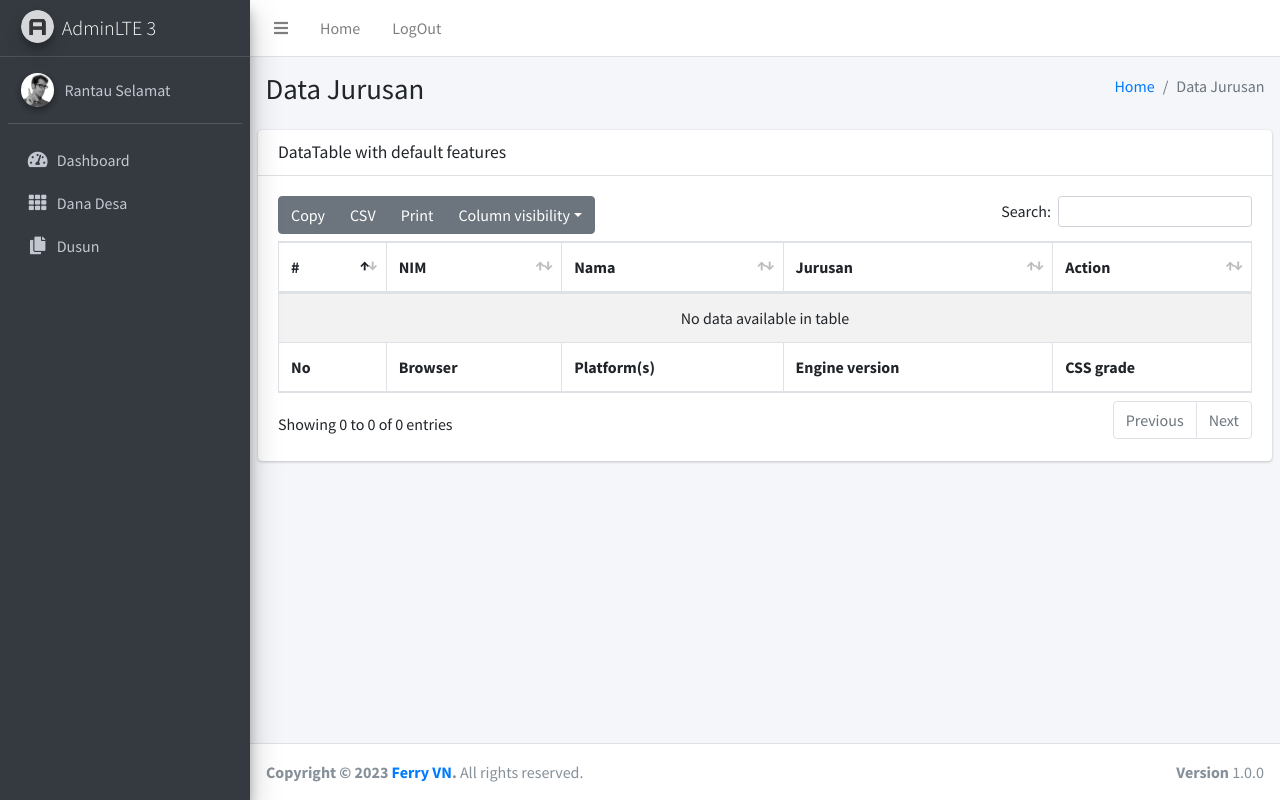
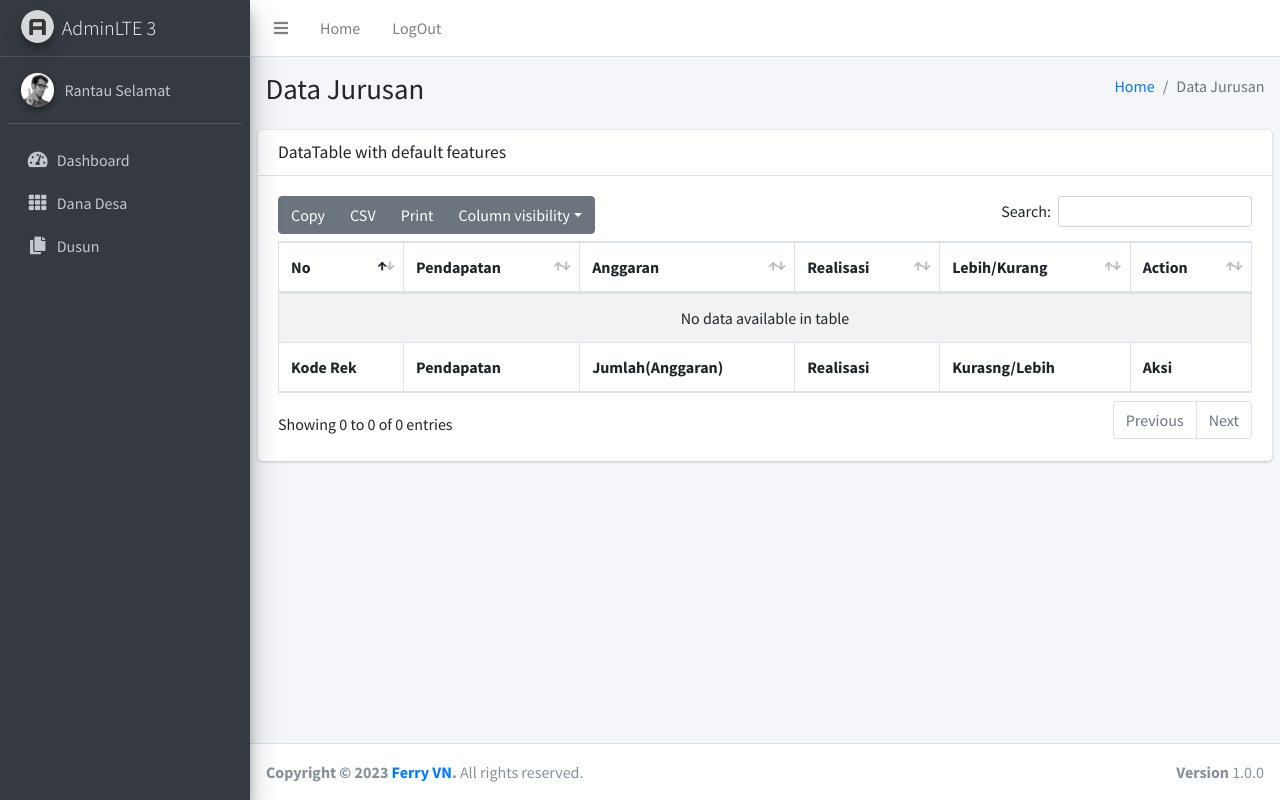
Before and after one commit to Ferryvn/feryfinal, a PHP site: page /dana_desa.php in a window 1280 px wide. Run offline with PHP 8.4, Linux system fonts and the light colour scheme; the visitor is signed in with stand-in values (Sample User, id 1); data that the repository does not hold is empty; some libraries are stand-ins or nearby versions.

Commit message:
Update dana_desa.php

```diff
--- a/dana_desa.php
+++ b/dana_desa.php
@@ -73,10 +73,11 @@
                 <table id="example1" class="table table-bordered table-striped">
                   <thead>
                 <tr>
-                    <th scope="col">#</th>
-                    <th scope="col">NIM</th>
-                    <th scope="col">Nama</th>
-                    <th scope="col">Jurusan</th>
+                    <th scope="col">No</th>
+                    <th scope="col">Pendapatan</th>
+                    <th scope="col">Anggaran</th>
+                    <th scope="col">Realisasi</th>
+                    <th scope="col">Lebih/Kurang</th>
                     <th scope="col">Action</th>
                 </tr>
                   </thead>
@@ -85,7 +86,7 @@
                             //1. membuat koneksi
                             include_once("koneksi.php");
                             //2. membuat query untuk menampilkan seluruh data
-                            $qry = "SELECT * FROM mahasiswa";
+                            $qry = "SELECT * FROM dana";
                             //3. menjalankan query
                             $tampil = mysqli_query($con,$qry);
                             //4. menampilkan data menggunakan looping foreach
@@ -94,9 +95,10 @@
                             ?>
                             <tr>
                                 <th scope="row"><?php echo $nomor++ ?></th>
-                                <td><?php echo $data['nim'] ?></td>
-                                <td><?php echo $data['nama'] ?></td>
-                                <td><?php echo $data['jurusan'] ?></td>
+                                <td><?php echo $data['pendapatan'] ?></td>
+                                <td><?php echo $data['anggaran'] ?></td>
+                                <td><?php echo $data['realisasi'] ?></td>
+                                <td><?php echo $data['lebihkurang'] ?></td>
                                     <!-- Modal -->
                                     <div class="modal fade modal-lg" id="exampleModal<?php echo $data['id'] ?>" tabindex="-1" aria-labelledby="exampleModalLabel" aria-hidden="true">
                                     <div class="modal-dialog">
@@ -108,56 +110,27 @@
                                         <div class="modal-body">
 
                                         <div class="mb-3">
-                                            <label for="exampleInputEmail1" class="form-label"><b>NIM</b></label>
+                                            <label for="exampleInputEmail1" class="form-label"><b>Pendapatan</b></label>
                                             <br>
-                                            <span class="fs-3"><?php echo $data['nim'] ?></span>
+                                            <span class="fs-3"><?php echo $data['pendapatan'] ?></span>
                                         </div>
                                         <hr>
                                         <div class="mb-3">
-                                            <label for="exampleInputEmail1" class="form-label"><b>Nama</b></label>
+                                            <label for="exampleInputEmail1" class="form-label"><b>Anggaran</b></label>
                                             <br>
-                                            <span class="fs-3"><?php echo $data['nama'] ?></span>
+                                            <span class="fs-3"><?php echo $data['anggaran'] ?></span>
                                         </div>
                                         <hr>
                                         <div class="mb-3">
-                                            <label for="exampleInputEmail1" class="form-label"><b>Jenis Kelamin</b></label>
+                                            <label for="exampleInputEmail1" class="form-label"><b>Realisasi</b></label>
                                             <br>
-                                            <span class="fs-3"><?php echo $data['jk'] ?></span>
+                                            <span class="fs-3"><?php echo $data['realisasi'] ?></span>
                                         </div>
                                         <hr>
                                         <div class="mb-3">
-                                            <label for="exampleInputEmail1" class="form-label"><b>Jurusan</b></label>
+                                            <label for="exampleInputEmail1" class="form-label"><b>Lebih/Kurang</b></label>
                                             <br>
-                                            <span class="fs-3"><?php echo $data['jurusan'] ?></span>
-                                        </div>
-                                        <hr>
-                                        <div class="mb-3">
-                                            <label for="exampleInputEmail1" class="form-label"><b>Kelas</b></label>
-                                            <br>
-                                            <span class="fs-3"><?php echo $data['kelas'] ?></span>
-                                        </div>
-                                        <hr>
-                                        <div class="mb-3">
-                                            <label for="exampleInputEmail1" class="form-label"><b>Tempat, Tanggal Lahir</b></label>
-                                            <br>
-                                            <?php
-                                                $tgl = date_create($data['tanggal']);
-                                                $tanggal = date_format($tgl,"d F Y");
-                                            ?>
-                                            <span class="fs-3"><?php echo $data['tempat'] ?>, <?php echo $tanggal ?></span>
-                                        </div>
-                                        <hr>
-                                        <div class="mb-3">
-                                            <label for="exampleInputEmail1" class="form-label"><b>Alamatr</b></label>
-                                            <br>
-                                            <span class="fs-3"><?php echo $data['alamat'] ?></span>
-                                        </div>
-                                        <hr>
-                                        <div class="mb-3">
-                                            <label for="exampleInputEmail1" class="form-label"><b>Email</b></label>
-                                            <br>
-                                            <span class="fs-3"><?php echo $data['email'] ?></span>
-                                        </div>
+                                            <span class="fs-3"><?php echo $data['lebihkurang'] ?></span>
                                         </div>
                                         <div class="modal-footer">
                                             <button type="button" class="btn btn-secondary" data-bs-dismiss="modal">Close</button>
@@ -196,11 +169,12 @@
                         </tbody>
                   <tfoot>
                   <tr>
-                    <th>No</th>
-                    <th>Browser</th>
-                    <th>Platform(s)</th>
-                    <th>Engine version</th>
-                    <th>CSS grade</th>
+                    <th>Kode Rek</th>
+                    <th>Pendapatan</th>
+                    <th>Jumlah(Anggaran)</th>
+                    <th>Realisasi</th>
+                    <th>Kurasng/Lebih</th>
+                    <th>Aksi</th>
                   </tr>
                   </tfoot>
                 </table>
```
